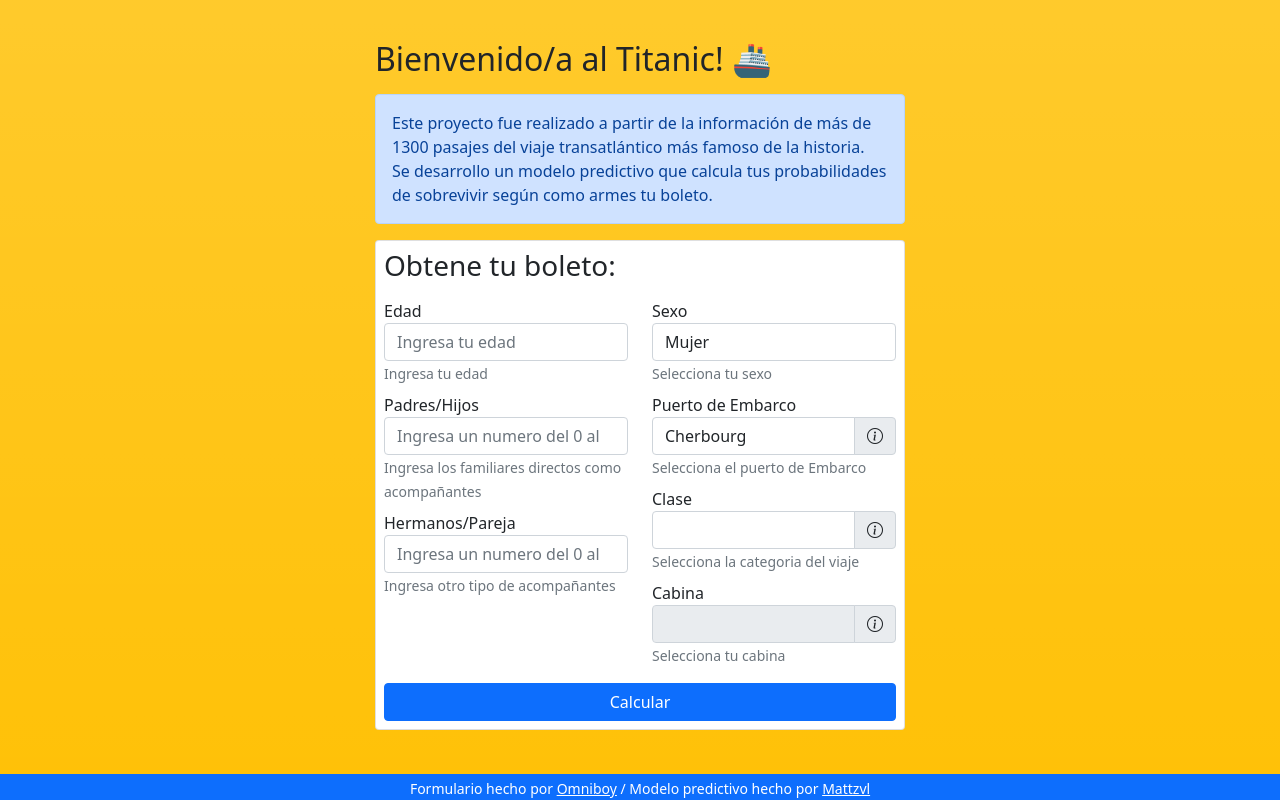
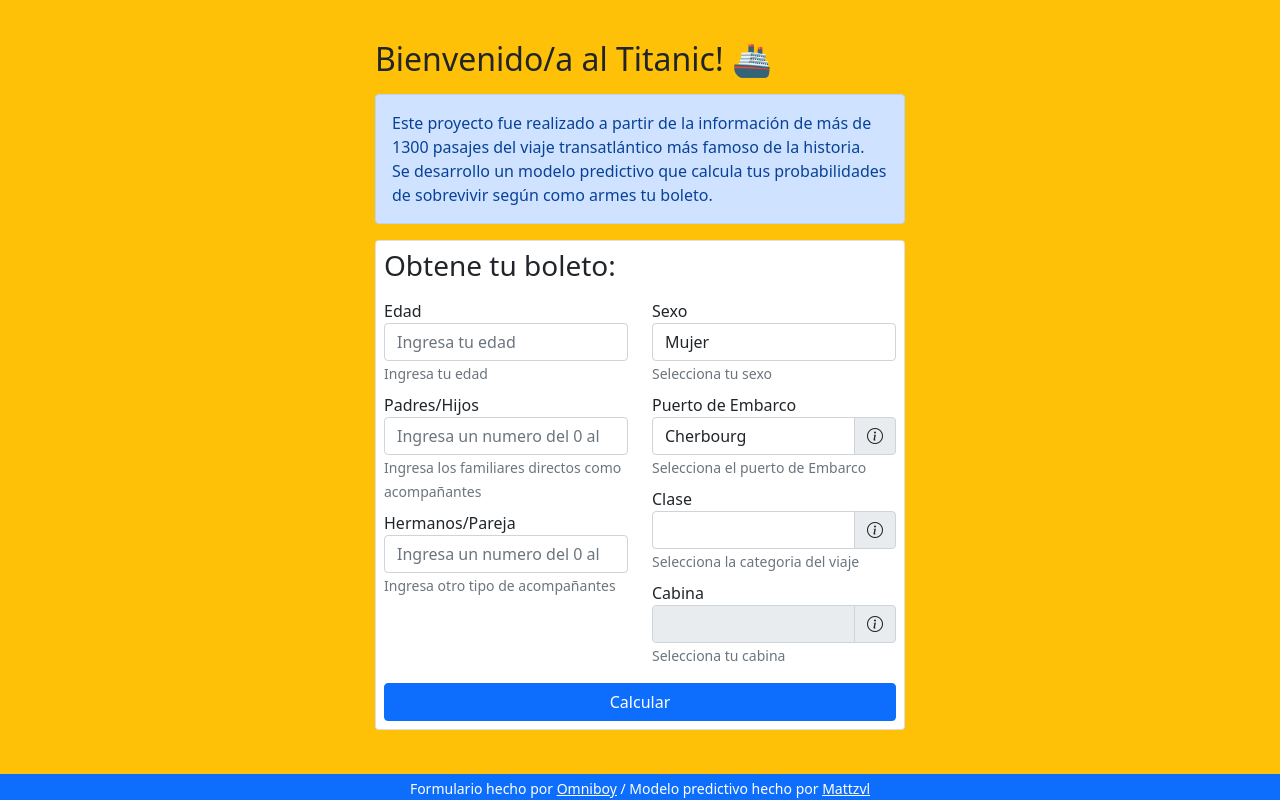
Before and after one commit to omniboyOK/titanic-prediction, a Flask app: page / in a window 1280 px wide. Run offline with Flask 2, Linux system fonts and the light colour scheme; lists and menus that the app fills with data are empty; parts of the project's set-up code (start-up, migrations or seed data) failed here and were passed over; some libraries are stand-ins or nearby versions.

Commit message:
removido el gradiente

```diff
--- a/templates/index.html
+++ b/templates/index.html
@@ -20,7 +20,7 @@
     <![endif]-->
 </head>
 
-<body class="bg-warning bg-gradient">
+<body class="bg-warning">
     <main class="container pt-4 pb-4 rounded-bottom">
         <div class="row justify-content-center mb-3 p-3 rounded">
             <div class="col-lg-6 align-self-center">
```
